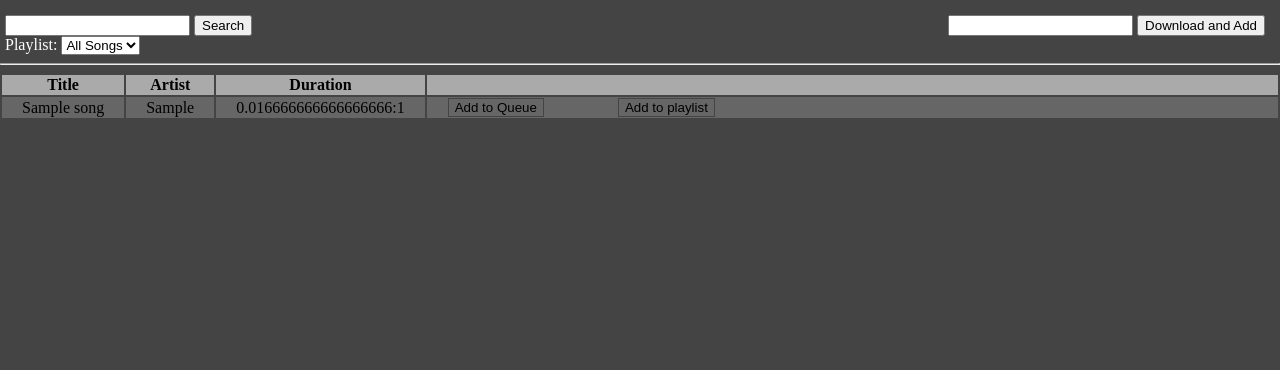
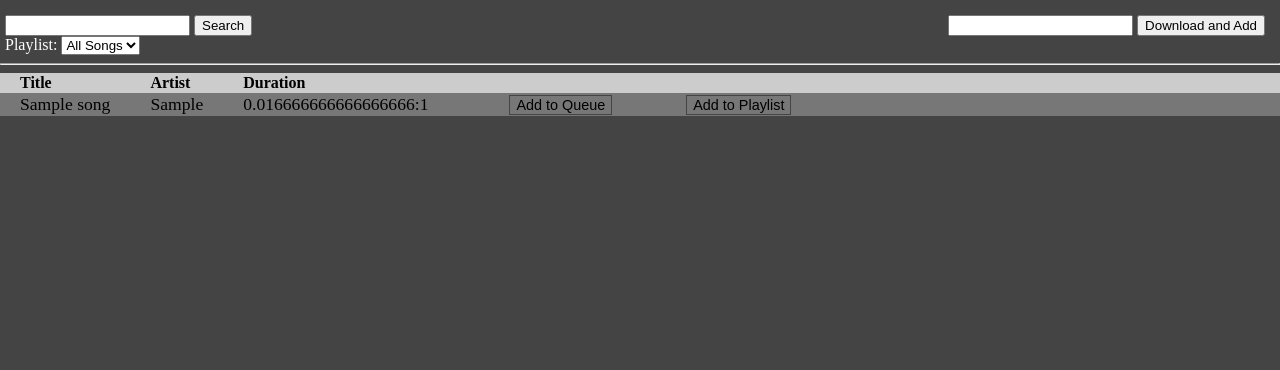
Before and after one commit to ebber/Apollo, a Flask app: page /library in a window 1280 px wide. Shown: the part 50-420 px from the top of the page. Run offline with Flask 2, Linux system fonts and the light colour scheme; tables that the repository leaves empty hold one stand-in row (values such as "Sample post"); some libraries are stand-ins or nearby versions.

Commit message:
Made queue and queue page

```diff
--- a/website/config.py
+++ b/website/config.py
@@ -1,2 +1,3 @@
+queue = []
 volume = 20
 time = 1
--- a/website/database.py
+++ b/website/database.py
@@ -50,6 +50,19 @@ def getPlaylists(userid):
 
     return playlists
 
+def getSong(songid):
+    con = connect()
+    cur = con.cursor()
+
+    cur.execute('SELECT id, title, artist, length FROM songs WHERE id=%s', (songid,))
+    songtuple = cur.fetchone()
+
+    seconds = songtuple[3] % 60
+    minutes = songtuple[3] / 60
+    length = str(minutes) + ':' + str(seconds)
+
+    return song.Song(songtuple[0], songtuple[1], songtuple[2], length)
+
 def getSongs(query, playlistid=""):
     con = connect()
     cur = con.cursor()
--- a/website/mysite.py
+++ b/website/mysite.py
@@ -37,4 +37,4 @@ def library():
 
 @mysite.route('/queue', methods=['GET'])
 def queue():
-    return render_template("queue.html", user=session.get('user'))
+    return render_template("queue.html", user=session.get('user'), songs=config.queue)
--- a/website/static/index.css
+++ b/website/static/index.css
@@ -231,29 +231,29 @@ label
 .songtd {
     padding-right: 20px;
     padding-left: 20px;
-    text-align: center;
     white-space: nowrap;
+    font-size: 1.1em;
 }
 
-.songbuttons {
+.rightextend {
     width: 100%;
 }
 
-.songbutton {
-    margin-left: 20px;
-    margin-right: 50px;
+.titlerow {
+    background-color: #CCC;
+    padding: 15px;
 }
 
-.titlerow {
-    background-color: #AAA;
+#songtable {
+    border-collapse: collapse;
 }
 
 .songrow:nth-child(even) {
-    background-color: #666;
+    background-color: #777;
 }
 
 .songrow:nth-child(odd) {
-    background-color: #777;
+    background-color: #999;
 }
 
 .songrow:hover {
@@ -266,6 +266,9 @@ label
     color: inherit;
     border: 1px solid #444;
     cursor: pointer;
+    margin-left: 60px;
+    margin-right: 10px;
+    font-size: 0.9em;
 }
 
 .songbutton:hover {
@@ -280,3 +283,15 @@ label
     text-align: center;
     width: 320px;
 }
+
+#nosongs {
+    color: #FFF;
+    font-size: 1.5em;
+    margin: 50px;
+}
+
+.titlecell {
+    padding-left: 20px;
+    padding-right: 20px;
+    text-align: left;
+}
--- a/website/static/library.js
+++ b/website/static/library.js
@@ -8,9 +8,13 @@ $(document).ready(function() {
         $.ajax({
             type: 'POST',
             url: '/api/queueAdd',
-            data: { "csrf_token" : token, "songid" : sid },
-            success: function() {
-                alert("Song added successfully");
+            data: {"csrf_token": token, "songid": sid},
+            success: function(data) {
+                data = JSON.parse(data);
+                if(data['type'] == 'success')
+                    window.location.href="/queue";
+                else
+                    alert('Error: ' + data['error']);
             }
         });
     });
--- a/website/templates/library.html
+++ b/website/templates/library.html
@@ -31,17 +31,19 @@
 <div id='songs'>
 <table id='songtable'>
 <tr class="titlerow">
-<th>Title</th>
-<th>Artist</th>
-<th>Duration</th>
-<th></th>
+<th class="titlecell">Title</th>
+<th class="titlecell">Artist</th>
+<th class="titlecell">Duration</th>
+<th class="rightextend"></th>
 {% for song in songs %}
 <tr class="songrow">
 <td class="songtd">{{ song.title }}</td>
 <td class="songtd">{{ song.artist }}</td>
 <td class="songtd">{{ song.length }}</td>
-<td class="songbuttons"><button class="songbutton queueAdd" data-sid="{{ song.sid }}">Add to Queue</button>
-<button class="songbutton" id="playlistAdd">Add to playlist</button></td>
+<td class="rightextend">
+<button class="songbutton queueAdd" data-sid="{{ song.sid }}">Add to Queue</button>
+<button class="songbutton" id="playlistAdd">Add to Playlist</button>
+</td>
 </tr>
 {% endfor %}
 </table>
```
Also changed, not shown: website/api.py (+13 -0 lines), website/templates/queue.html (+23 -0 lines).
